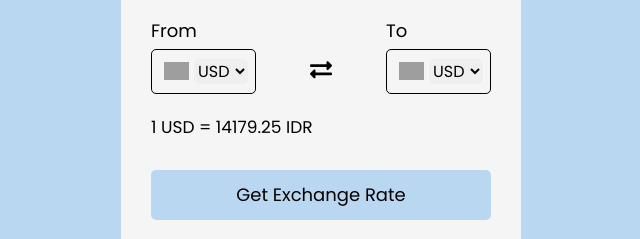
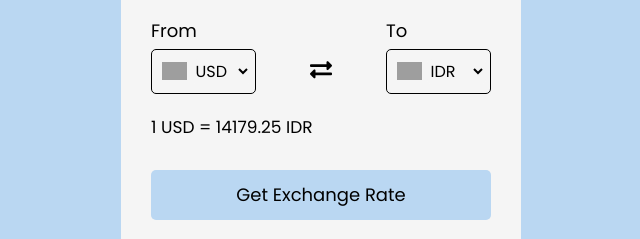
Before and after one commit to Rizqyfm/currency-converter, a plain HTML site: page index.html in a window 1280 px wide. Shown: the part 357-596 px from the top of the page, 319-959 px from the left. Drawn offline with Linux system fonts and the light colour scheme; grey boxes are pictures that could not be loaded.

Commit message:
add js file, customize select scroll bar

```diff
--- a/css/style.css
+++ b/css/style.css
@@ -77,6 +77,21 @@ form .drop-list {
     width: auto;
     font-size: 16px;
     margin: 0 -5px 0 5px;
+    background-color: whitesmoke;
+}
+
+.select-box select::-webkit-scrollbar {
+    width: 8px;
+}
+
+.select-box select::-webkit-scrollbar-track {
+    background-color: #fff;
+}
+
+.select-box select::-webkit-scrollbar-thumb {
+    background-color: #888;
+    border-radius: 8px;
+    border-right: 2px solid #fff;
 }
 
 .select-box img {
--- a/index.html
+++ b/index.html
@@ -24,10 +24,6 @@
                     <div class="select-box">
                         <img src="https://www.countryflags.io/us/flat/64.png" alt="Flag">
                         <select name="" id="">
-                            <option value="USD">USD</option>
-                            <option value="IDR">IDR</option>
-                            <option value="SGD">SGD</option>
-                            <option value="AUD">AUD</option>
                         </select>
                     </div>
                 </div>
@@ -37,10 +33,6 @@
                     <div class="select-box">
                         <img src="https://www.countryflags.io/id/flat/64.png" alt="Flag">
                         <select name="" id="">
-                            <option value="USD">USD</option>
-                            <option value="IDR">IDR</option>
-                            <option value="SGD">SGD</option>
-                            <option value="AUD">AUD</option>
                         </select>
                     </div>
                 </div>
@@ -49,5 +41,9 @@
             <button>Get Exchange Rate</button>
         </form>
     </div>
+
+    <script src="js/country-list.js"></script>
+    <script src="js/main.js"></script>
+
 </body>
 </html>
--- /dev/null
+++ b/js/country-list.js
@@ -0,0 +1,161 @@
+let countryCode = {
+    "AED" : "AE",
+    "AFN" : "AF",
+    "XCD" : "AG",
+    "ALL" : "AL",
+    "AMD" : "AM",
+    "ANG" : "AN",
+    "AOA" : "AO",
+    "AQD" : "AQ",
+    "ARS" : "AR",
+    "AUD" : "AU",
+    "AZN" : "AZ",
+    "BAM" : "BA",
+    "BBD" : "BB",
+    "BDT" : "BD",
+    "XOF" : "BE",
+    "BGN" : "BG",
+    "BHD" : "BH",
+    "BIF" : "BI",
+    "BMD" : "BM",
+    "BND" : "BN",
+    "BOB" : "BO",
+    "BRL" : "BR",
+    "BSD" : "BS",
+    "NOK" : "BV",
+    "BWP" : "BW",
+    "BYR" : "BY",
+    "BZD" : "BZ",
+    "CAD" : "CA",
+    "CDF" : "CD",
+    "XAF" : "CF",
+    "CHF" : "CH",
+    "CLP" : "CL",
+    "CNY" : "CN",
+    "COP" : "CO",
+    "CRC" : "CR",
+    "CUP" : "CU",
+    "CVE" : "CV",
+    "CYP" : "CY",
+    "CZK" : "CZ",
+    "DJF" : "DJ",
+    "DKK" : "DK",
+    "DOP" : "DO",
+    "DZD" : "DZ",
+    "ECS" : "EC",
+    "EEK" : "EE",
+    "EGP" : "EG",
+    "ETB" : "ET",
+    "EUR" : "FR",
+    "FJD" : "FJ",
+    "FKP" : "FK",
+    "GBP" : "GB",
+    "GEL" : "GE",
+    "GGP" : "GG",
+    "GHS" : "GH",
+    "GIP" : "GI",
+    "GMD" : "GM",
+    "GNF" : "GN",
+    "GTQ" : "GT",
+    "GYD" : "GY",
+    "HKD" : "HK",
+    "HNL" : "HN",
+    "HRK" : "HR",
+    "HTG" : "HT",
+    "HUF" : "HU",
+    "IDR" : "ID",
+    "ILS" : "IL",
+    "INR" : "IN",
+    "IQD" : "IQ",
+    "IRR" : "IR",
+    "ISK" : "IS",
+    "JMD" : "JM",
+    "JOD" : "JO",
+    "JPY" : "JP",
+    "KES" : "KE",
+    "KGS" : "KG",
+    "KHR" : "KH",
+    "KMF" : "KM",
+    "KPW" : "KP",
+    "KRW" : "KR",
+    "KWD" : "KW",
+    "KYD" : "KY",
+    "KZT" : "KZ",
+    "LAK" : "LA",
+    "LBP" : "LB",
+    "LKR" : "LK",
+    "LRD" : "LR",
+    "LSL" : "LS",
+    "LTL" : "LT",
+    "LVL" : "LV",
+    "LYD" : "LY",
+    "MAD" : "MA",
+    "MDL" : "MD",
+    "MGA" : "MG",
+    "MKD" : "MK",
+    "MMK" : "MM",
+    "MNT" : "MN",
+    "MOP" : "MO",
+    "MRO" : "MR",
+    "MTL" : "MT",
+    "MUR" : "MU",
+    "MVR" : "MV",
+    "MWK" : "MW",
+    "MXN" : "MX",
+    "MYR" : "MY",
+    "MZN" : "MZ",
+    "NAD" : "NA",
+    "XPF" : "NC",
+    "NGN" : "NG",
+    "NIO" : "NI",
+    "NPR" : "NP",
+    "NZD" : "NZ",
+    "OMR" : "OM",
+    "PAB" : "PA",
+    "PEN" : "PE",
+    "PGK" : "PG",
+    "PHP" : "PH",
+    "PKR" : "PK",
+    "PLN" : "PL",
+    "PYG" : "PY",
+    "QAR" : "QA",
+    "RON" : "RO",
+    "RSD" : "RS",
+    "RUB" : "RU",
+    "RWF" : "RW",
+    "SAR" : "SA",
+    "SBD" : "SB",
+    "SCR" : "SC",
+    "SDG" : "SD",
+    "SEK" : "SE",
+    "SGD" : "SG",
+    "SKK" : "SK",
+    "SLL" : "SL",
+    "SOS" : "SO",
+    "SRD" : "SR",
+    "STD" : "ST",
+    "SVC" : "SV",
+    "SYP" : "SY",
+    "SZL" : "SZ",
+    "THB" : "TH",
+    "TJS" : "TJ",
+    "TMT" : "TM",
+    "TND" : "TN",
+    "TOP" : "TO",
+    "TRY" : "TR",
+    "TTD" : "TT",
+    "TWD" : "TW",
+    "TZS" : "TZ",
+    "UAH" : "UA",
+    "UGX" : "UG",
+    "USD" : "US",
+    "UYU" : "UY",
+    "UZS" : "UZ",
+    "VEF" : "VE",
+    "VND" : "VN",
+    "VUV" : "VU",
+    "YER" : "YE",
+    "ZAR" : "ZA",
+    "ZMK" : "ZM",
+    "ZWD" : "ZW"
+}
--- a/js/main.js
+++ b/js/main.js
@@ -0,0 +1,17 @@
+const dropList = document.querySelectorAll('.drop-list select');
+
+for (let i = 0; i < dropList.length; i++) {
+    for(currencyCode in countryCode){
+        // select USD to IDR as a default
+        let selected;
+        if(i == 0) {
+            selected = currencyCode == "USD" ? "selected" : "";
+        }else if (i == 1) {
+            selected = currencyCode == "IDR" ? "selected" : "";
+        }
+        // create option tag with passing currency code as a text and value
+        let optionTag = `<option value="${currencyCode}" ${selected}>${currencyCode}</option>`;
+        // insert option tag inside select tag
+        dropList[i].insertAdjacentHTML("beforeend", optionTag);
+    };
+}
```
